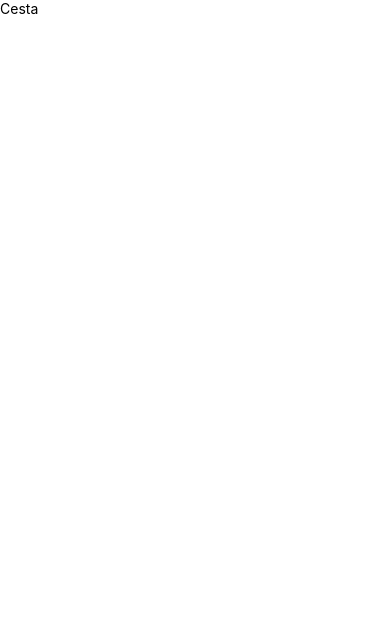
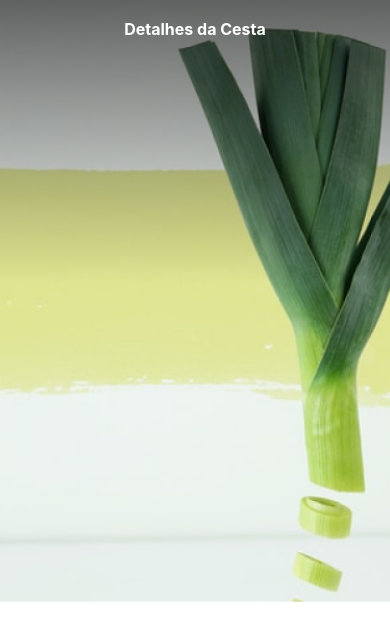
Before and after one commit to iraponan/orgs-cesta, a React Native app: screen / in a window 390 px wide. Shown: the top 640 px of the page. Built offline with nearby package versions, Linux system fonts and the light colour scheme.

Commit message:
Criando a Cesta

```diff
--- a/src/telas/Cesta.js
+++ b/src/telas/Cesta.js
@@ -1,5 +1,30 @@
-import { Text } from 'react-native';
+import { Dimensions, Image, StyleSheet, Text } from 'react-native';
+
+import topo from '../../assets/topo.png'
+
+const width = Dimensions.get('screen').width;
 
 export default function Cesta() {
-    return <Text>Cesta</Text>
+    return <>
+        <Image source={topo} style={estilos.topo}/>
+        <Text style={estilos.titulo}>Detalhes da Cesta</Text>
+    </>
 }
+
+const estilos = StyleSheet.create({
+    topo: {
+        width: "100%",
+        height: 578 / 768 * width
+    },
+
+    titulo: {
+        width: "100%",
+        position: "absolute",
+        textAlign: "center",
+        fontSize: 16,
+        lineHeight: 26,
+        color: "white",
+        fontWeight: "bold",
+        padding: 16
+    }
+})
```
